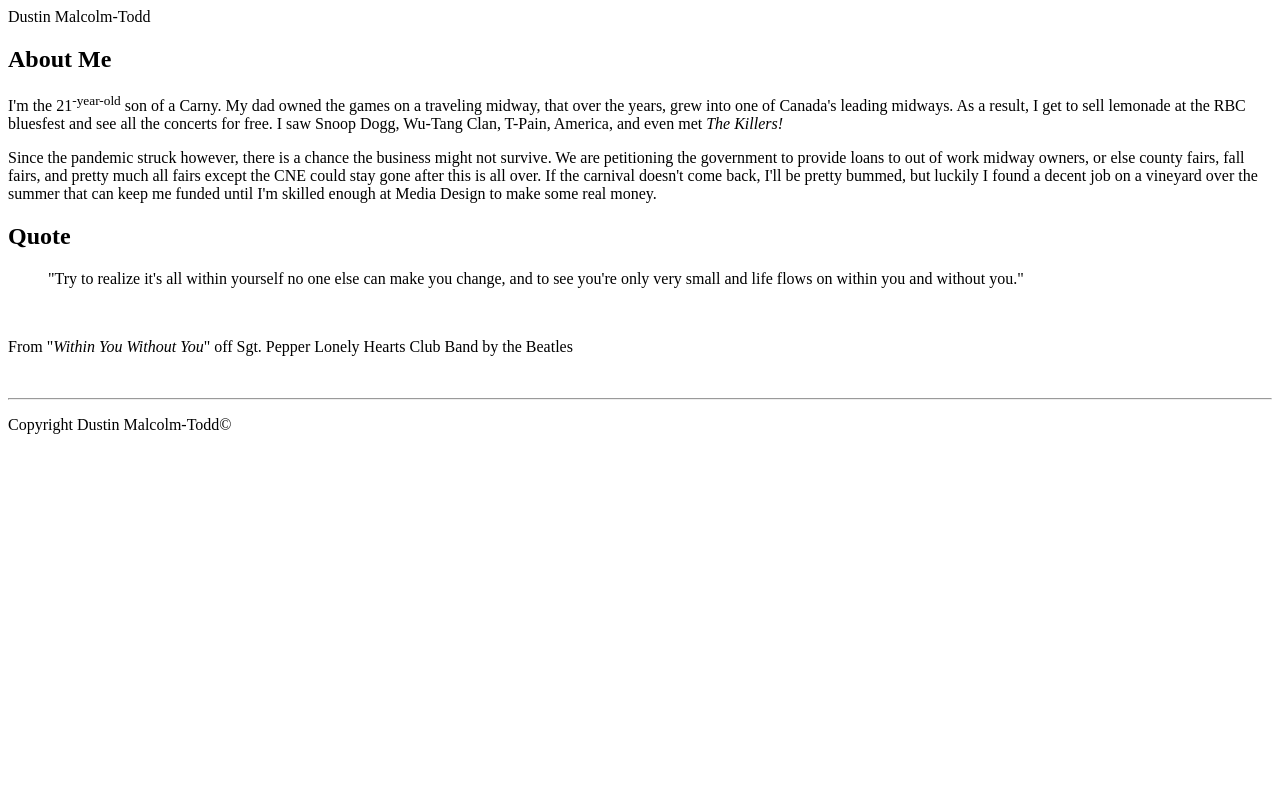
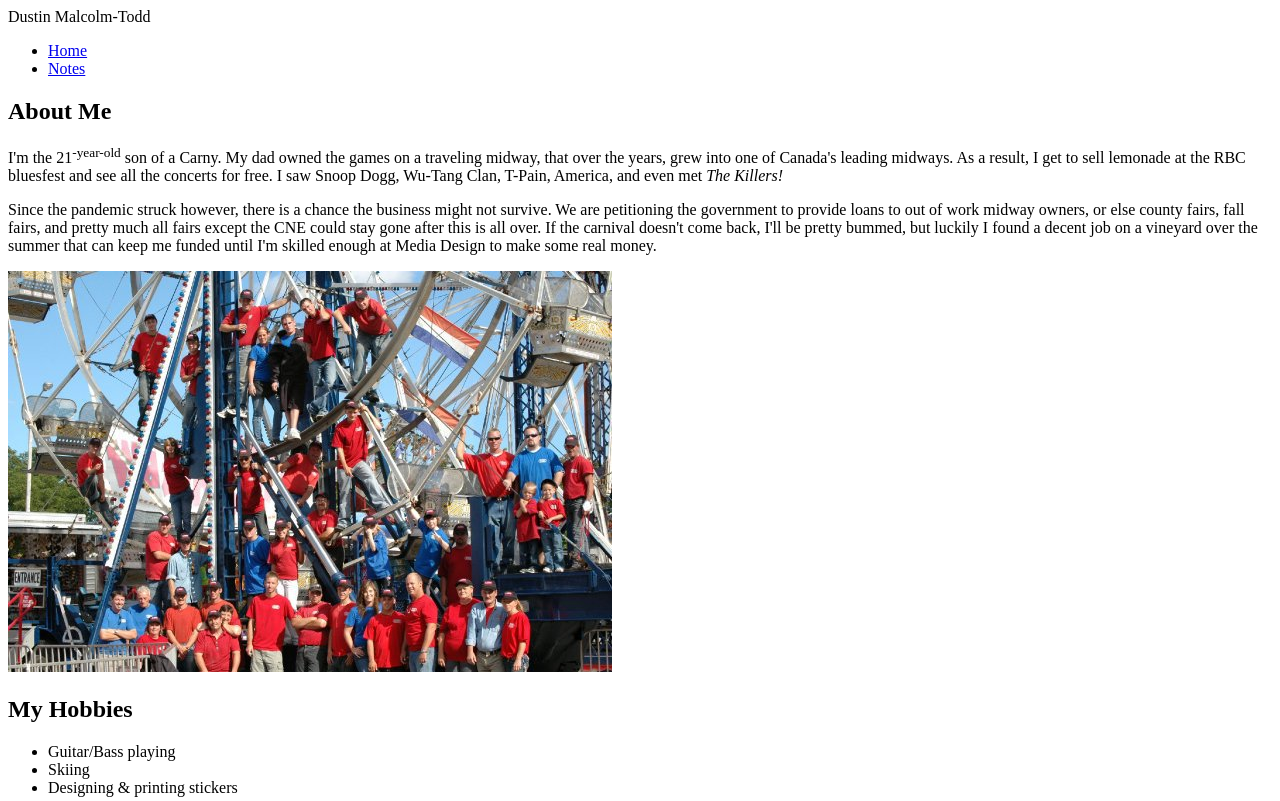
Before and after one commit to malc0057/html-assignment, a plain HTML site: page index.html in a window 1280 px wide. Shown: the top 801 px of the page. Drawn offline with Linux system fonts and the light colour scheme.

Commit message:
adding image and making notes page

```diff
--- a/index.html
+++ b/index.html
@@ -8,13 +8,27 @@
   <body>
     <!-- Document Content -->
 
-    <header>Dustin Malcolm-Todd</header>
+    <header>Dustin Malcolm-Todd
+      <nav>
+        <ul>
+          <li><a class="active" href="index.html">Home</a></li>
+          <li><a href="notes.html">Notes</a></li>
+        </ul>
+      </nav>
+    </header>
 
     <main>
         <article>
             <h1>About Me</h1>
             <p>I'm the 21<sup>-year-old</sup> son of a Carny. My dad owned the games on a traveling midway, that over the years, grew into one of Canada's leading midways. As a result, I get to sell lemonade at the RBC bluesfest and see all the concerts for free. I saw Snoop Dogg, Wu-Tang Clan, T-Pain, America, and even met <em>The Killers!</em></p>
             <p>Since the pandemic struck however, there is a chance the business might not survive. We are petitioning the government to provide loans to out of work midway owners, or else county fairs, fall fairs, and pretty much all fairs except the CNE could stay gone after this is all over. If the carnival doesn't come back, I'll be pretty bummed, but luckily I found a decent job on a vineyard over the summer that can keep me funded until I'm skilled enough at Media Design to make some real money.</p>
+            <img title="Classic Amusements Crew Photo 2009" src="images/crew-photo.jpg" alt="crew photo" />
+            <h2>My Hobbies</h2>
+            <ul>
+              <li>Guitar/Bass playing</li>
+              <li>Skiing</li>
+              <li>Designing & printing stickers</li>
+            </ul>
             <h2>Quote</h2>
             <blockquote cite="https://www.brainyquote.com/quotes/george_harrison_177105">
                 "Try to realize it's all within yourself no one else can make you change, and to see you're only very small and life flows on within you and without you."
```
Also changed, not shown: notes.html (added, +31 -0 lines), images/crew-photo.jpg (added).
